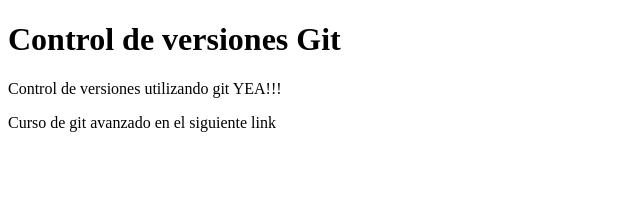
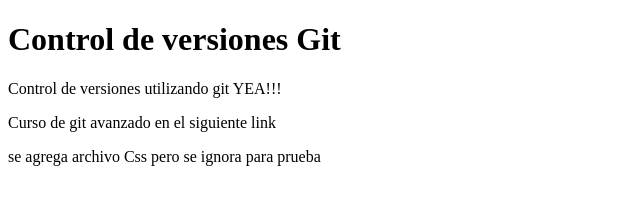
Before and after one commit to programacioncrb/Day03_Practice, a plain HTML site: page index.html in a window 1280 px wide. Shown: the whole page, without its empty margins (0-640 px from the left). Drawn offline with Linux system fonts and the light colour scheme.

Commit message:
add css file and folder config

```diff
--- a/index.html
+++ b/index.html
@@ -10,5 +10,6 @@
     <h1>Control de versiones Git</h1>
     <p>Control de versiones utilizando git YEA!!!</p>
     <p>Curso de git avanzado en el siguiente link</p>
+    <p>se agrega archivo Css pero se ignora para prueba</p>
 </body>
 </html>
```
Also changed, not shown: 1 other file.
